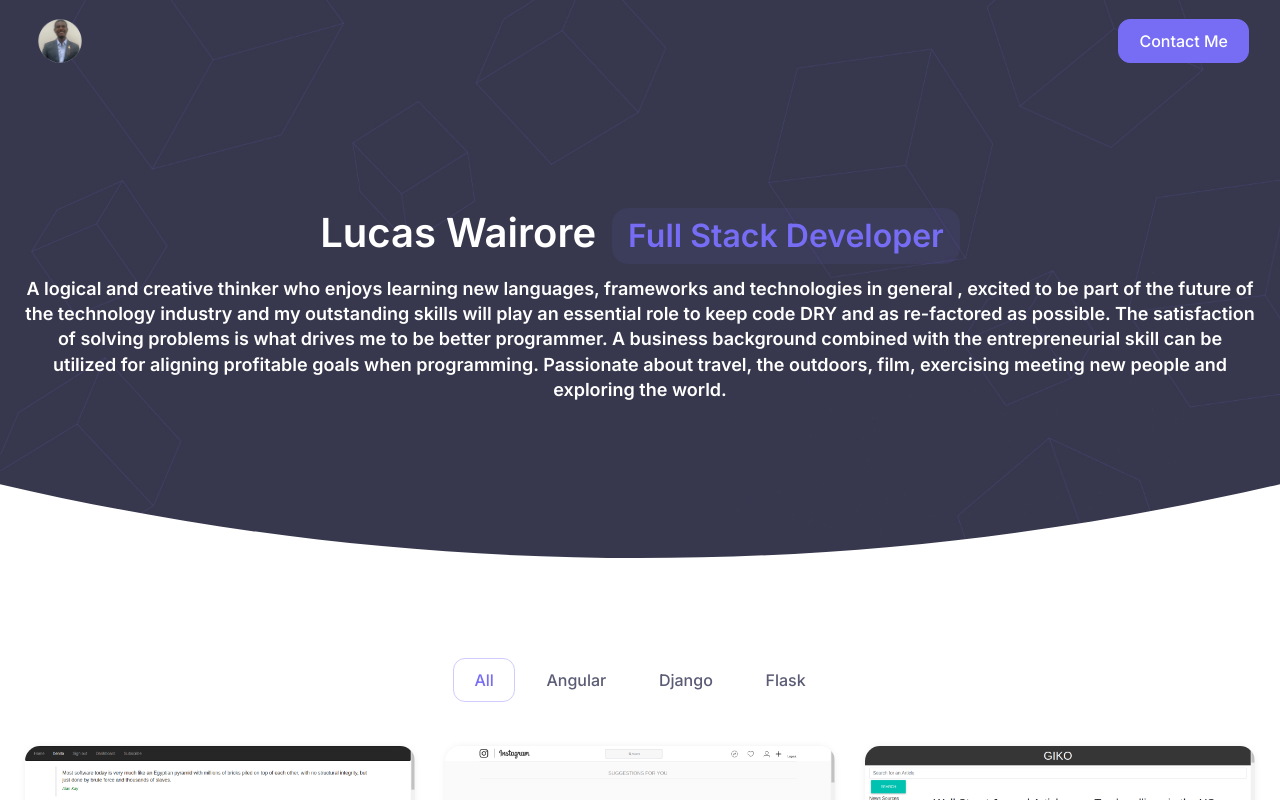
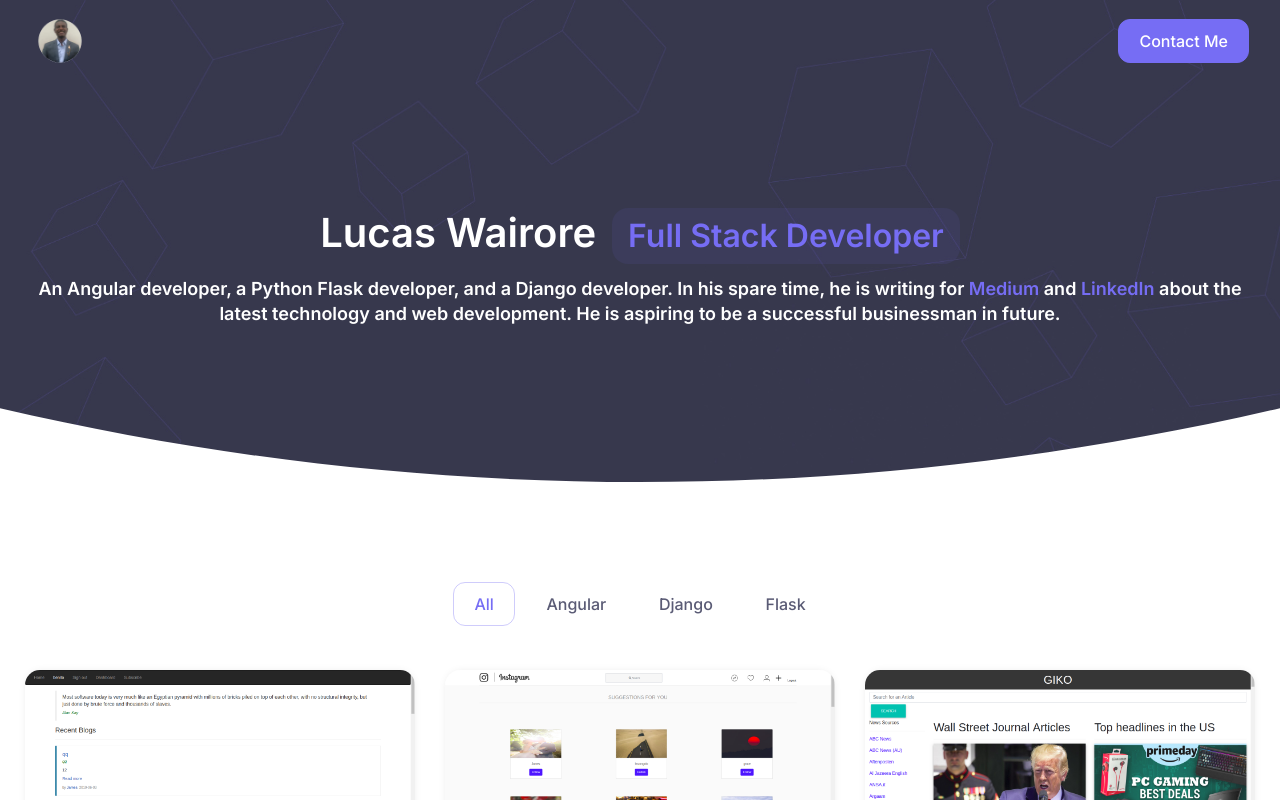
Before and after one commit to lwairore/angular-portfolio, an Angular app: page /all in a window 1280 px wide. Shown: the top 800 px of the page. Built offline with nearby package versions, Linux system fonts and the light colour scheme.

Commit message:
- Update about me.

```diff
--- a/src/app/homepage/page-title/page-title.component.html
+++ b/src/app/homepage/page-title/page-title.component.html
@@ -1,11 +1,19 @@
 <!-- Page title-->
-<section class="position-relative bg-dark pt-7 pb-5 pb-md-7 bg-size-cover bg-fixed" [style.background-image]="'url(/assets/img/cubes-bg.jpg)'">
+<section class="position-relative bg-dark pt-7 pb-5 pb-md-7 bg-size-cover bg-fixed"
+  [style.background-image]="'url(/assets/img/cubes-bg.jpg)'">
   <div class="cs-shape cs-shape-bottom cs-shape-curve bg-body">
     <svg xmlns="http://www.w3.org/2000/svg" viewBox="0 0 3000 185.4">
       <path fill="currentColor" d="M3000,0v185.4H0V0c496.4,115.6,996.4,173.4,1500,173.4S2503.6,115.6,3000,0z"></path>
     </svg>
   </div>
   <div class="container bg-overlay-content text-center pt-md-6 pt-lg-7 py-5 my-lg-3">
-        <h1 class="text-light mb-0">Lucas Wairore<span class="h2 d-inline-block bg-faded-primary text-primary px-3 py-2 rounded-lg ml-3">Full Stack Developer</span></h1><h5 class="text-light mb-0">A logical and creative thinker who enjoys learning new languages, frameworks and technologies in general , excited to be part of the future of the technology industry and my outstanding skills will play an essential role to keep code DRY and as re-factored as possible. The satisfaction of solving problems is what drives me to be better programmer. A business background combined with the entrepreneurial skill can be utilized for aligning profitable goals when programming. Passionate about travel, the outdoors, film, exercising meeting new people and exploring the world.</h5>
+    <h1 class="text-light mb-0">Lucas Wairore<span
+        class="h2 d-inline-block bg-faded-primary text-primary px-3 py-2 rounded-lg ml-3">Full Stack Developer</span>
+    </h1>
+    <h5 class="text-light mb-0">An Angular developer, a Python Flask developer, and a Django developer. In his spare time, he is writing for
+      <a href="https://medium.com/@kwairore" target="_blank">Medium</a> and
+      <a href="https://www.linkedin.com/in/lucas-wairore/" target="_blank">LinkedIn</a>
+      about the latest technology and web development. He is aspiring to be a successful businessman in future.
+    </h5>
   </div>
 </section>
```
Lines whose indentation alone changed are shown as unchanged.
